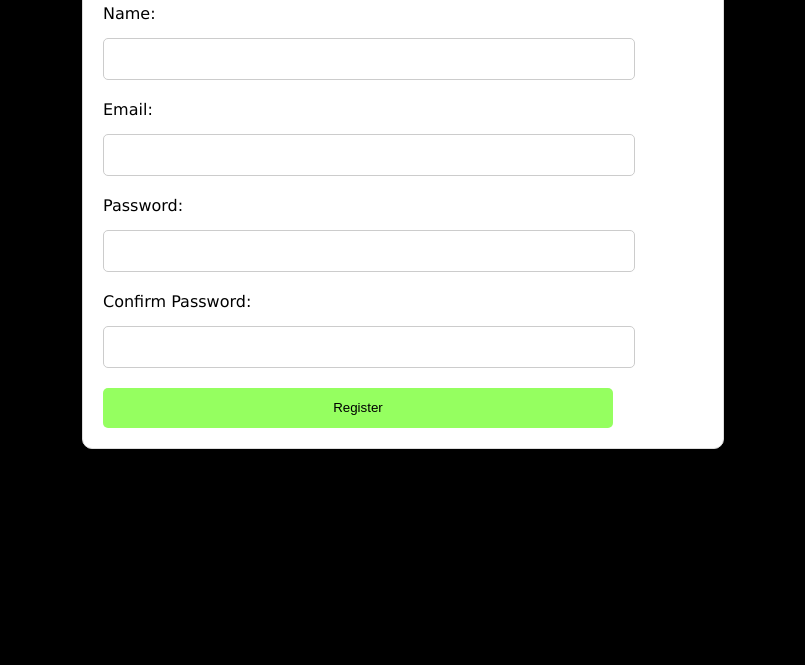
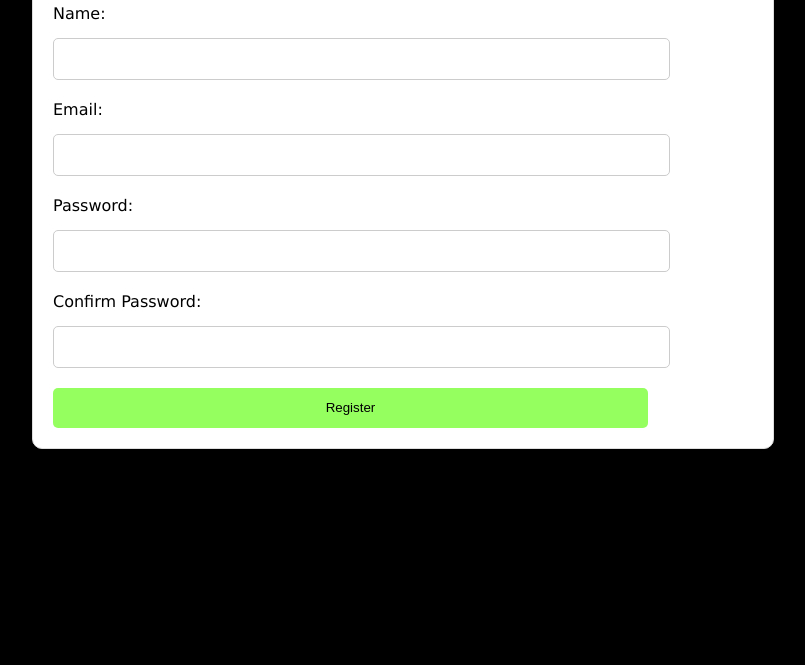
Before and after one commit to xkhxl/lab, a plain HTML site: page index.html in a window 1280 px wide. Shown: the part 135-800 px from the top of the page, without its empty margins (237-1042 px from the left). Drawn offline with Linux system fonts and the light colour scheme.

Commit message:
Changed screen sizes

```diff
--- a/index.html
+++ b/index.html
@@ -13,7 +13,7 @@
             background-color: #000000;
         }
         .container {
-            width: 600px;
+            width: 700px;
             margin: 50px auto;
             padding: 20px;
             background-color: #fff;
@@ -54,16 +54,16 @@
         <h2>Registration Form</h2>
         <form id="register-form">
             <label for="name">Name:</label>
-            <input type="text" id="name" name="name" required>
+            <input type="text" id="name" name="name" >
 
             <label for="email">Email:</label>
-            <input type="email" id="email" name="email" required>
+            <input type="email" id="email" name="email" >
 
             <label for="password">Password:</label>
-            <input type="password" id="password" name="password" required>
+            <input type="password" id="password" name="password" >
 
             <label for="confirm-password">Confirm Password:</label>
-            <input type="password" id="confirm-password" name="confirm-password" required>
+            <input type="password" id="confirm-password" name="confirm-password" >
 
             <button type="submit">Register</button>
         </form>
```
